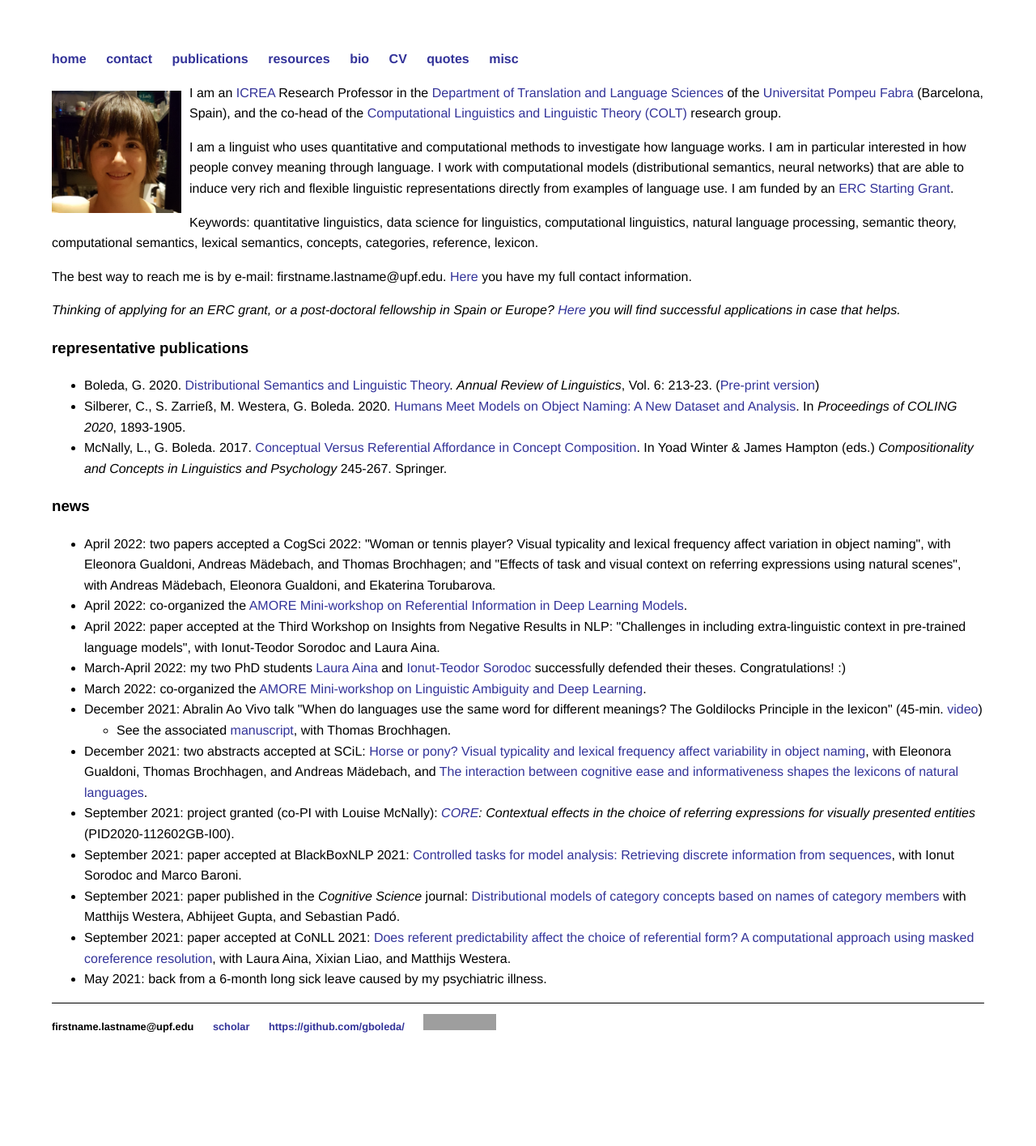
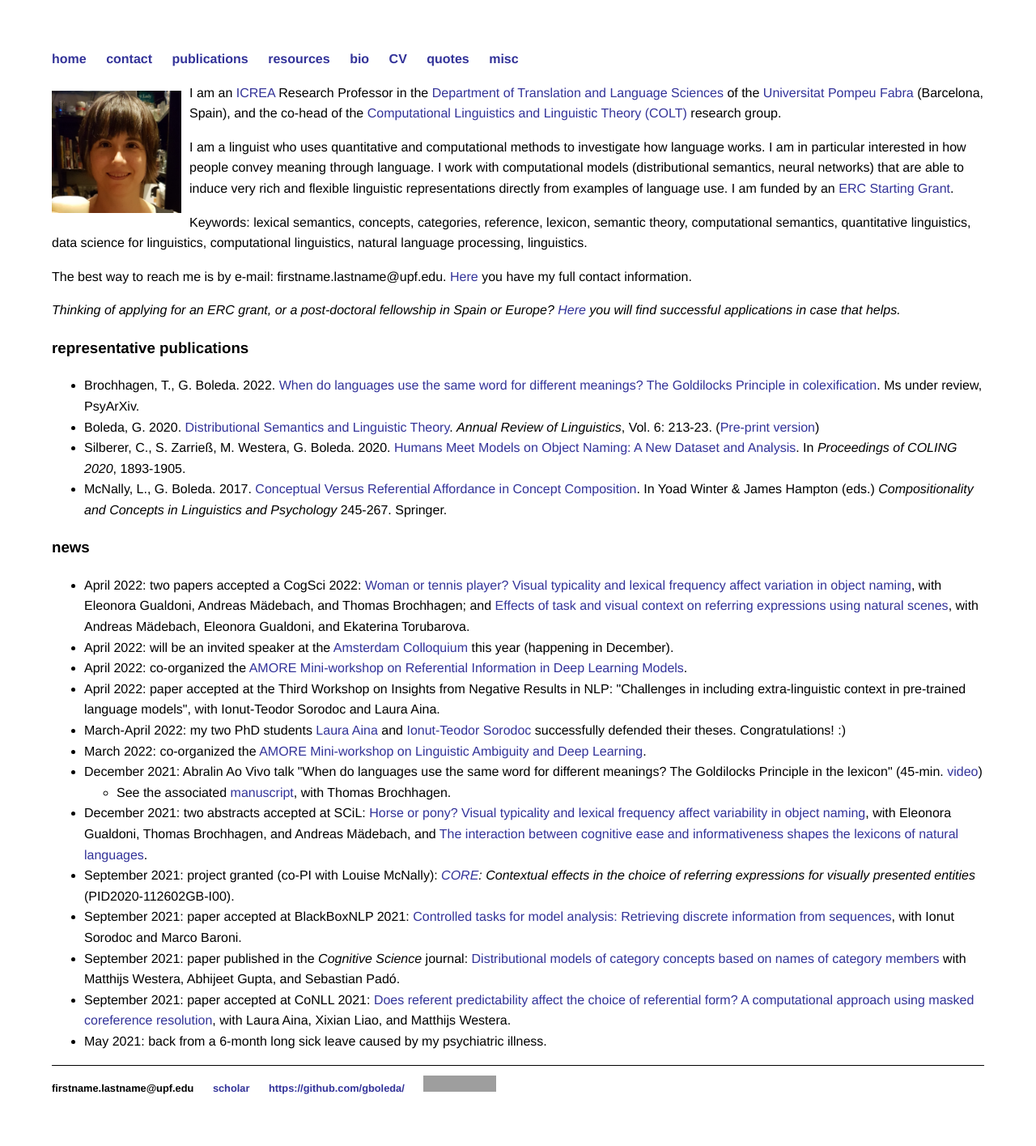
Before and after one commit to gboleda/gboleda.github.io, a Jekyll site: the page built from index.html, in a window 1280 px wide. Shown: the whole page at 81% size. Built offline with Jekyll 4.4.1, drawn with Linux system fonts in a browser that asks for light colours; before the commit the page ends 1338 px from its top, so only the background shows below that; grey boxes are pictures that could not be loaded.

Commit message:
may update

```diff
--- a/index.html
+++ b/index.html
@@ -13,7 +13,7 @@ and the co-head of the <a href="https://www.upf.edu/web/colt/">Computational Lin
 <p>I am a linguist who uses quantitative and computational methods to investigate how language works. I am in particular interested in how people convey meaning through language. I work with computational models (distributional semantics, neural networks) that are able to induce very rich and flexible linguistic representations directly from examples of language use.
   I am funded by an <a href="https://www.upf.edu/web/amore">ERC Starting Grant</a>.</p>
 
-<p>Keywords: quantitative linguistics, data science for linguistics, computational linguistics, natural language processing, semantic theory, computational semantics, lexical semantics, concepts, categories, reference, lexicon.
+<p>Keywords: lexical semantics, concepts, categories, reference, lexicon, semantic theory, computational semantics, quantitative linguistics, data science for linguistics, computational linguistics, natural language processing, linguistics.
 </p>
 
 <p>The best way to reach me is by e-mail: firstname.lastname@upf.edu. <a href="/contact.html">Here</a> you have my full contact information.</p>
@@ -22,6 +22,7 @@ and the co-head of the <a href="https://www.upf.edu/web/colt/">Computational Lin
 
 <h3>representative publications</h3>
 <ul>
+  <li>Brochhagen, T., G. Boleda. 2022. <a href="https://psyarxiv.com/efs4p/">When do languages use the same word for different meanings? The Goldilocks Principle in colexification</a>. Ms under review, PsyArXiv.
   <li>Boleda, G. 2020.
     <a href="http://www.annualreviews.org/eprint/49J5VEMAMTAXAHVCUVDF/full/10.1146/annurev-linguistics-011619-030303">Distributional Semantics and Linguistic Theory</a>. <i>Annual Review of Linguistics</i>, Vol. 6: 213-23. (<a href="https://arxiv.org/pdf/1905.01896.pdf">Pre-print version</a>)</li>
   <li>Silberer, C., S. Zarrieß, M. Westera, G. Boleda. 2020.
@@ -34,7 +35,8 @@ In Yoad Winter &amp; James Hampton (eds.) <i>Compositionality and Concepts in Li
 
 <h3>news</h3>
 <ul>
-  <li>April 2022: two papers accepted a CogSci 2022: "Woman or tennis player? Visual typicality and lexical frequency affect variation in object naming", with Eleonora Gualdoni, Andreas Mädebach, and Thomas Brochhagen; and "Effects of task and visual context on referring expressions using natural scenes", with Andreas Mädebach, Eleonora Gualdoni, and Ekaterina Torubarova.</li>
+  <li>April 2022: two papers accepted a CogSci 2022: <a href="https://psyarxiv.com/34ckf/">Woman or tennis player? Visual typicality and lexical frequency affect variation in object naming</a>, with Eleonora Gualdoni, Andreas Mädebach, and Thomas Brochhagen; and <a href="https://psyarxiv.com/fyzsk/">Effects of task and visual context on referring expressions using natural scenes</a>, with Andreas Mädebach, Eleonora Gualdoni, and Ekaterina Torubarova.</li>
+  <li>April 2022: will be an invited speaker at the <a href="https://events.illc.uva.nl/AC/AC2022/">Amsterdam Colloquium</a> this year (happening in December).</li>
   <li>April 2022: co-organized the <a href="https://www.upf.edu/web/amore/home/-/asset_publisher/zT3lPdngMqBo/content/id/256963087/maximized">AMORE Mini-workshop on Referential Information in Deep Learning Models</a>.</li>
   <li>April 2022: paper accepted at the Third Workshop on Insights from Negative Results in NLP: "Challenges in including extra-linguistic context in pre-trained language models", with Ionut-Teodor Sorodoc and Laura Aina.</li>
   <li>March-April 2022: my two PhD students <a href="https://lauraina.github.io/">Laura Aina</a> and <a href="https://sorodoc.github.io/">Ionut-Teodor Sorodoc</a> successfully defended their theses. Congratulations! :)</li>
```
Lines whose indentation alone changed are shown as unchanged.
